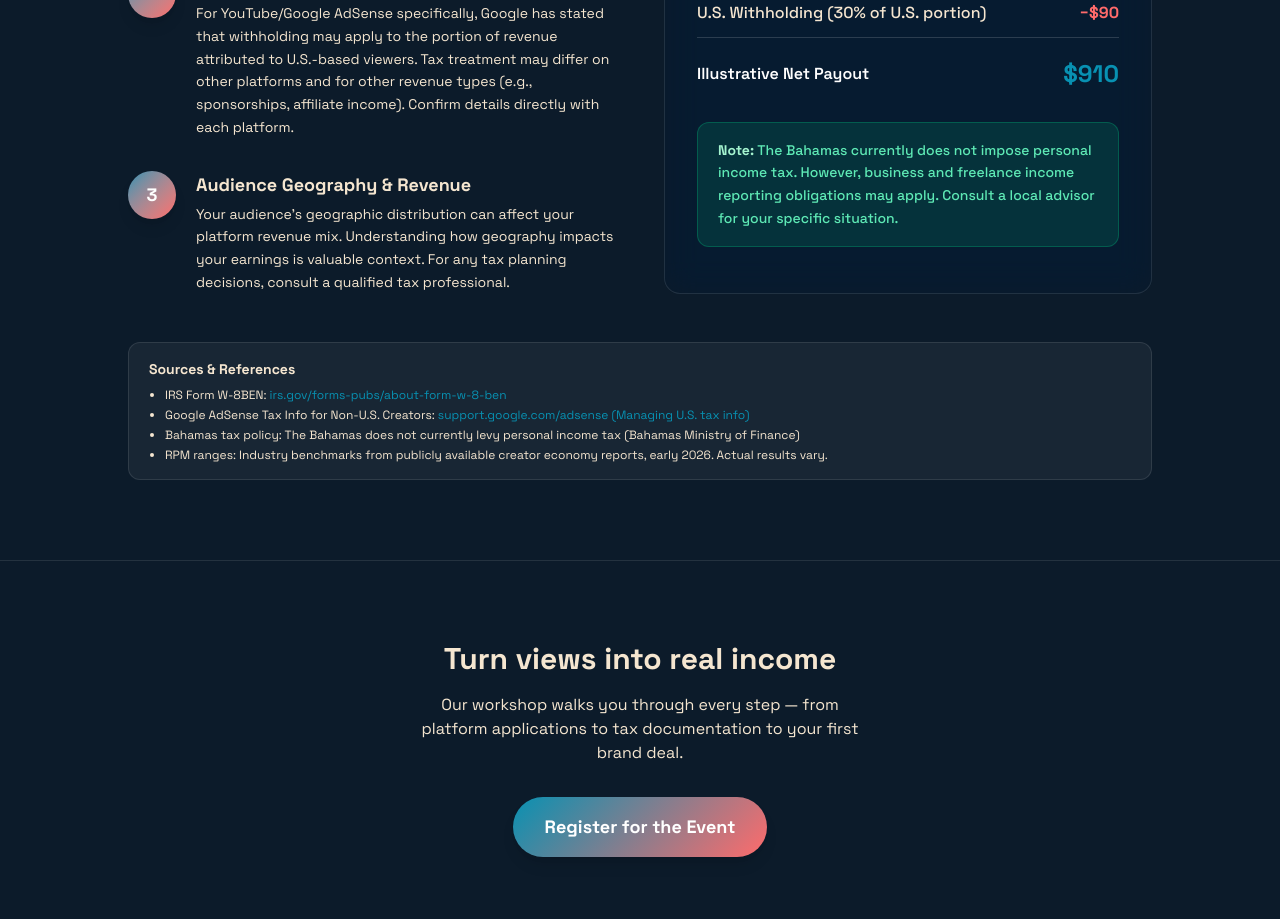
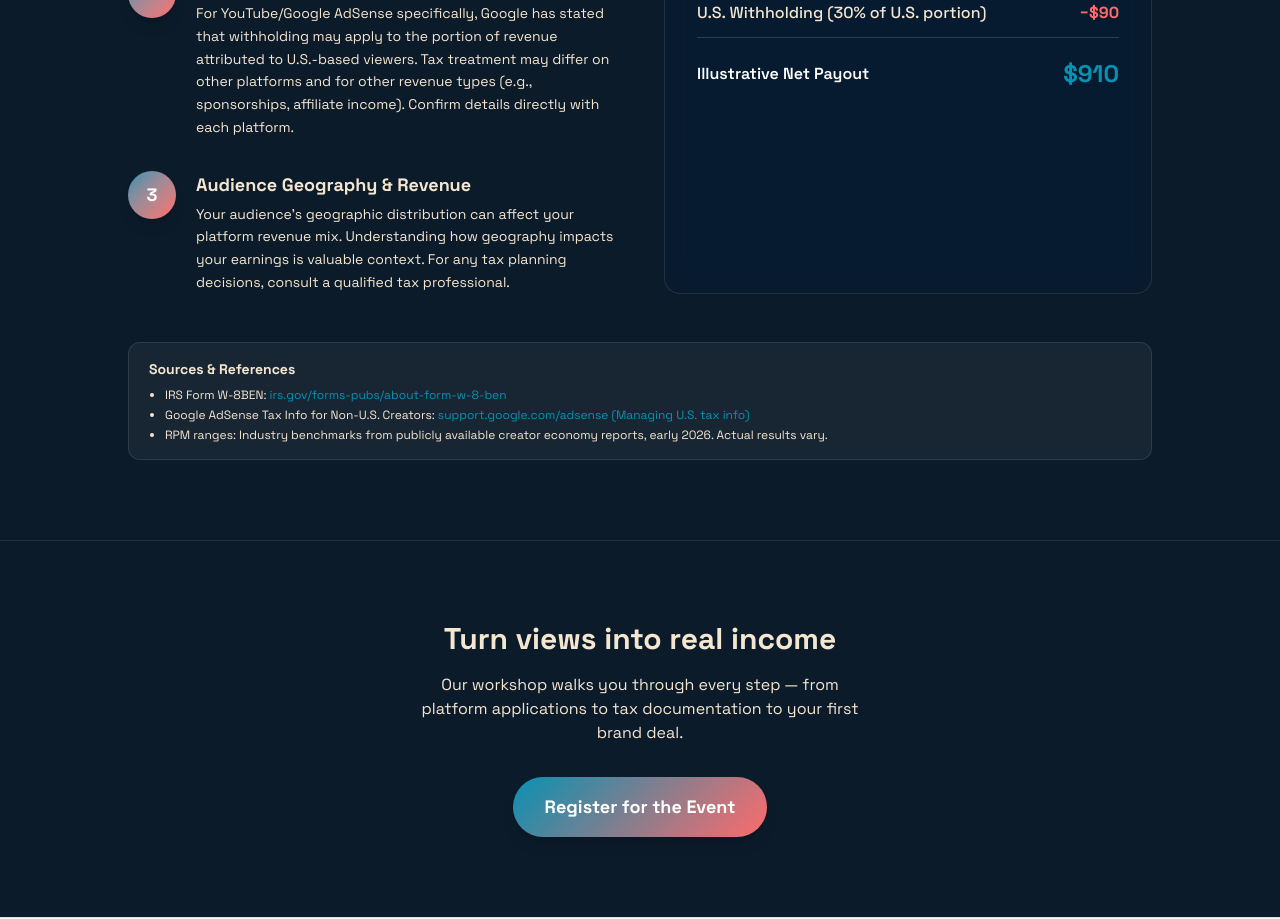
Before and after one commit to gmr0780/Bahamas-Creator-Economy, a Next.js app: page /earn in a window 1280 px wide. Shown: the part 1980-2899 px from the top of the page. Built offline with nearby package versions, Linux system fonts and the light colour scheme.

Commit message:
Remove all Bahamas personal income tax references

```diff
--- a/src/app/earn/page.tsx
+++ b/src/app/earn/page.tsx
@@ -214,11 +214,6 @@ export default function EarnPage() {
                 </div>
               </div>
 
-              <div className="mt-8 rounded-xl bg-emerald-500/15 border border-emerald-500/30 px-5 py-4">
-                <p className="text-sm leading-relaxed text-emerald-300 font-medium">
-                  <span className="font-bold text-emerald-200">Note:</span> The Bahamas currently does not impose personal income tax. However, business and freelance income reporting obligations may apply. Consult a local advisor for your specific situation.
-                </p>
-              </div>
             </div>
           </div>
 
@@ -228,7 +223,6 @@ export default function EarnPage() {
             <ul className="text-xs text-sand space-y-1 list-disc pl-4">
               <li>IRS Form W-8BEN: <span className="text-aqua">irs.gov/forms-pubs/about-form-w-8-ben</span></li>
               <li>Google AdSense Tax Info for Non-U.S. Creators: <span className="text-aqua">support.google.com/adsense (Managing U.S. tax info)</span></li>
-              <li>Bahamas tax policy: The Bahamas does not currently levy personal income tax (Bahamas Ministry of Finance)</li>
               <li>RPM ranges: Industry benchmarks from publicly available creator economy reports, early 2026. Actual results vary.</li>
             </ul>
           </div>
```
